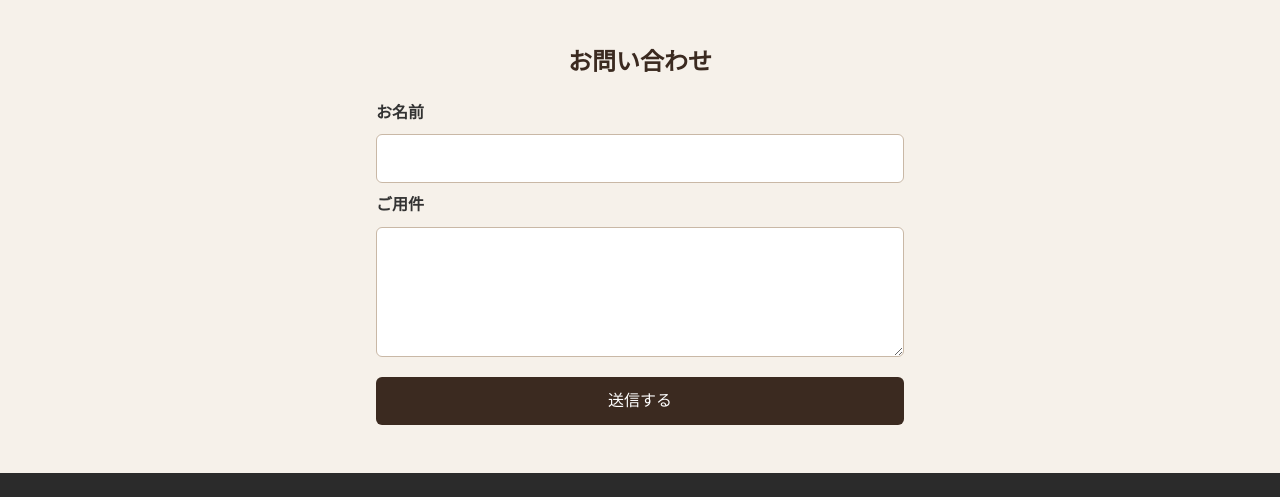
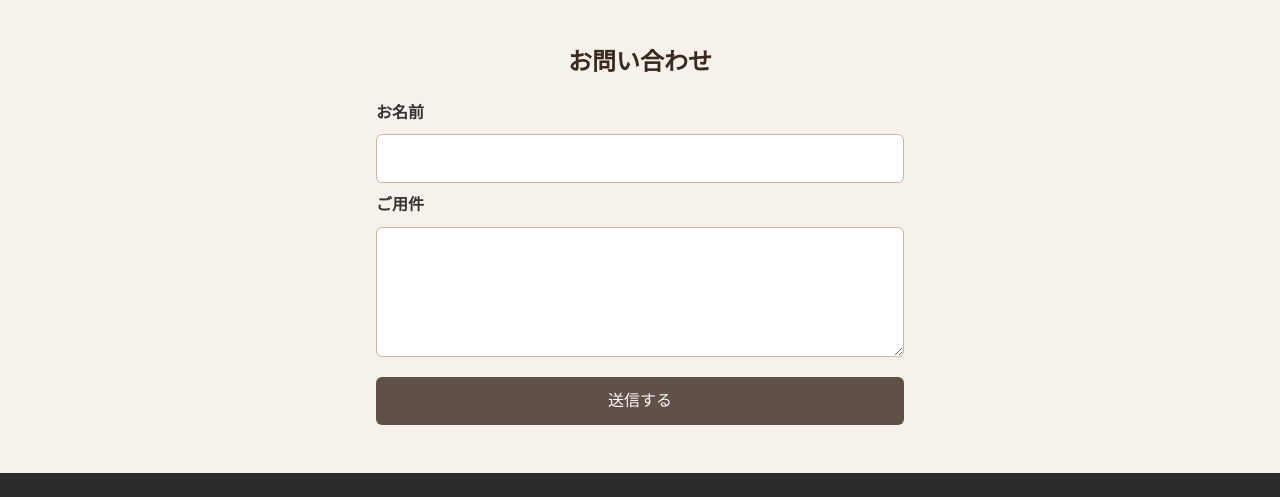
Before and after one commit to yeyint0o/cafe-261113-racoons, a plain HTML site: page index.html in a window 1280 px wide. In both pictures the pointer is over the button "送信する". Shown: the part 1503-2000 px from the top of the page. Drawn offline with Linux system fonts and the light colour scheme.

Commit message:
MC-305 送信ボタンにホバーを追加

```diff
--- a/css/footer.css
+++ b/css/footer.css
@@ -82,3 +82,7 @@
 .footer-nav__link {
   color: #ccc;
 }
+
+.contact__button:hover {
+  opacity: 0.8;
+}
```
